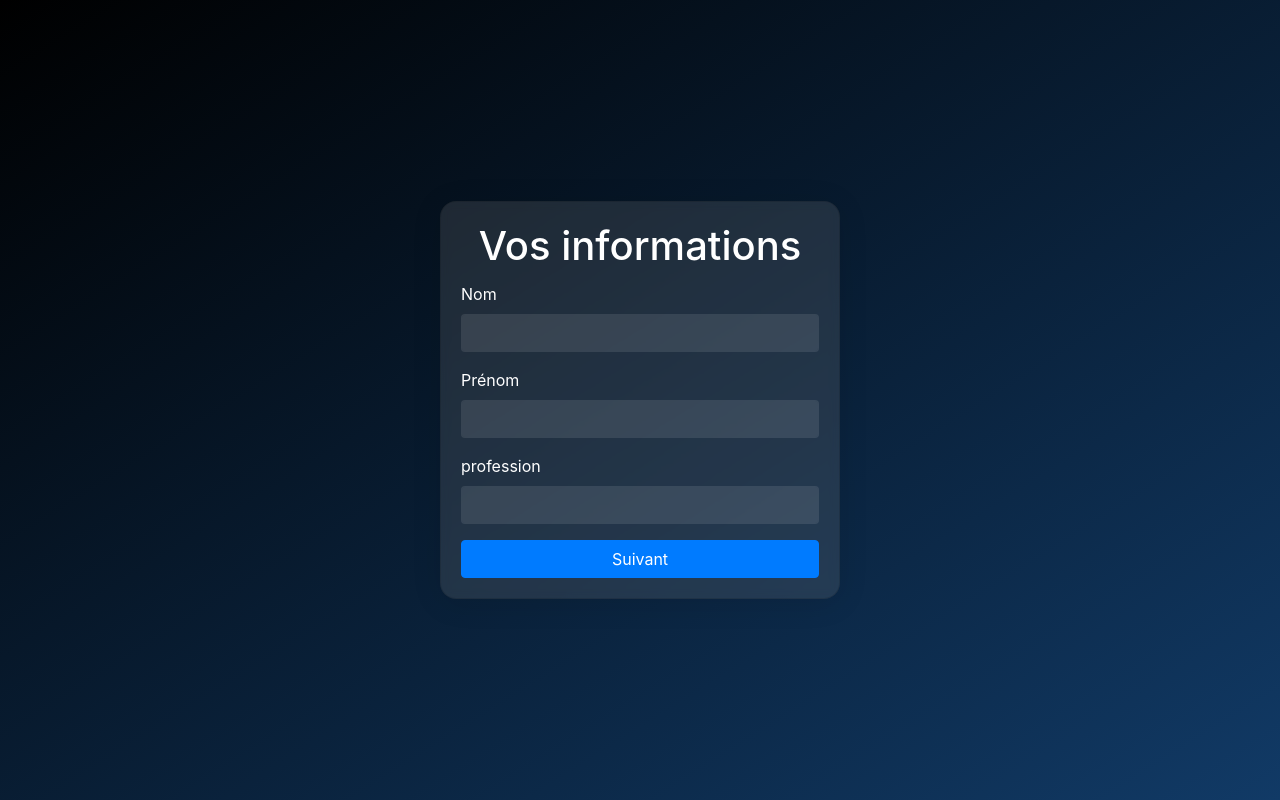
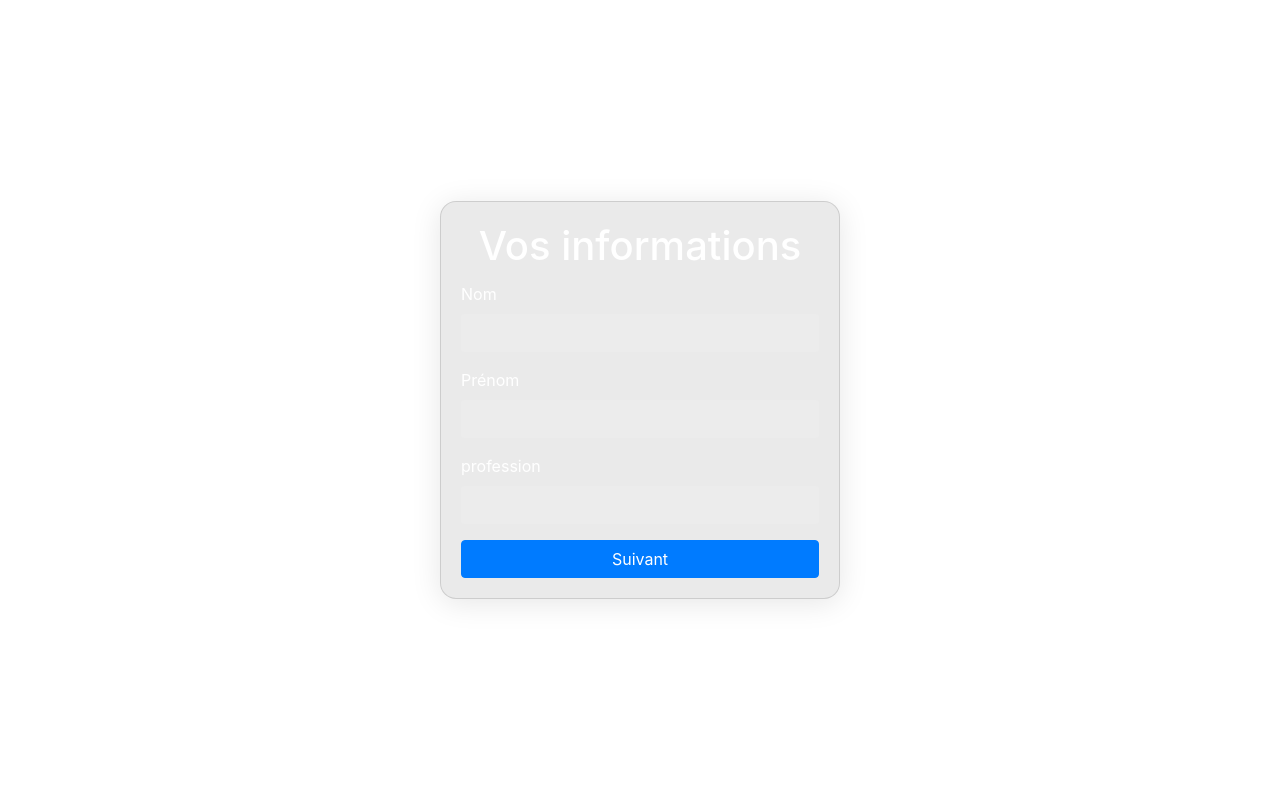
Before and after one commit to RyzCantonais/Projet-PHP, a PHP site: page /Vue/formAjoutUtil.php in a window 1280 px wide. Run offline with PHP 8.4, Linux system fonts and the light colour scheme.

Commit message:
Fix body background color in formAjoutUtil.php and update heading in index.php

```diff
--- a/Vue/formAjoutUtil.php
+++ b/Vue/formAjoutUtil.php
@@ -16,7 +16,7 @@
             }
         }
 
-        body {
+        body { try
             background: linear-gradient(to bottom right, #000000, #113a66); /* Fond en gradient noir à bleu foncé */
             color: white; /* Texte en blanc pour contraste */
         }
--- a/index.php
+++ b/index.php
@@ -4,6 +4,6 @@
     <title>Page d'accueil</title>
 </head>
 <body>
-    <h1>dino train on va plus loin</h1>
+    <h1>dino train on va plus loin loin oin</h1>
 </body>
 </html>
```
